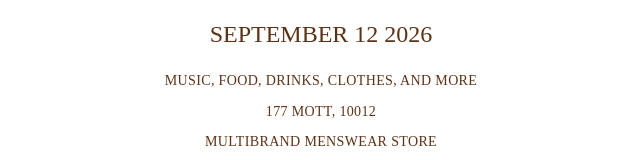
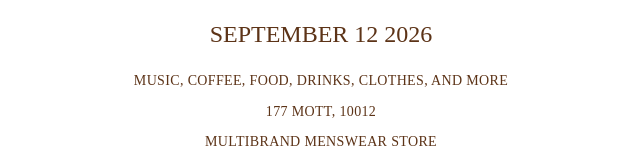
Before and after one commit to matteocarroll/fazenda, a Next.js app: page /sep12 in a window 1280 px wide. Shown: the part 499-659 px from the top of the page, without its empty margins (319-959 px from the left). Built offline with nearby package versions, Linux system fonts and the light colour scheme.

Commit message:
sep12: add coffee to the details line

```diff
--- a/app/sep12/page.tsx
+++ b/app/sep12/page.tsx
@@ -14,7 +14,7 @@ const INTRO = [
 ]
 
 /* Sits under the illustration, the way an invitation carries its details. */
-const DETAILS = ["MUSIC, FOOD, DRINKS, CLOTHES, AND MORE", "177 MOTT, 10012", "MULTIBRAND MENSWEAR STORE"]
+const DETAILS = ["MUSIC, COFFEE, FOOD, DRINKS, CLOTHES, AND MORE", "177 MOTT, 10012", "MULTIBRAND MENSWEAR STORE"]
 
 export default function Sep12() {
   const [form, setForm] = useState({ name: "", email: "", phone: "" })
```
